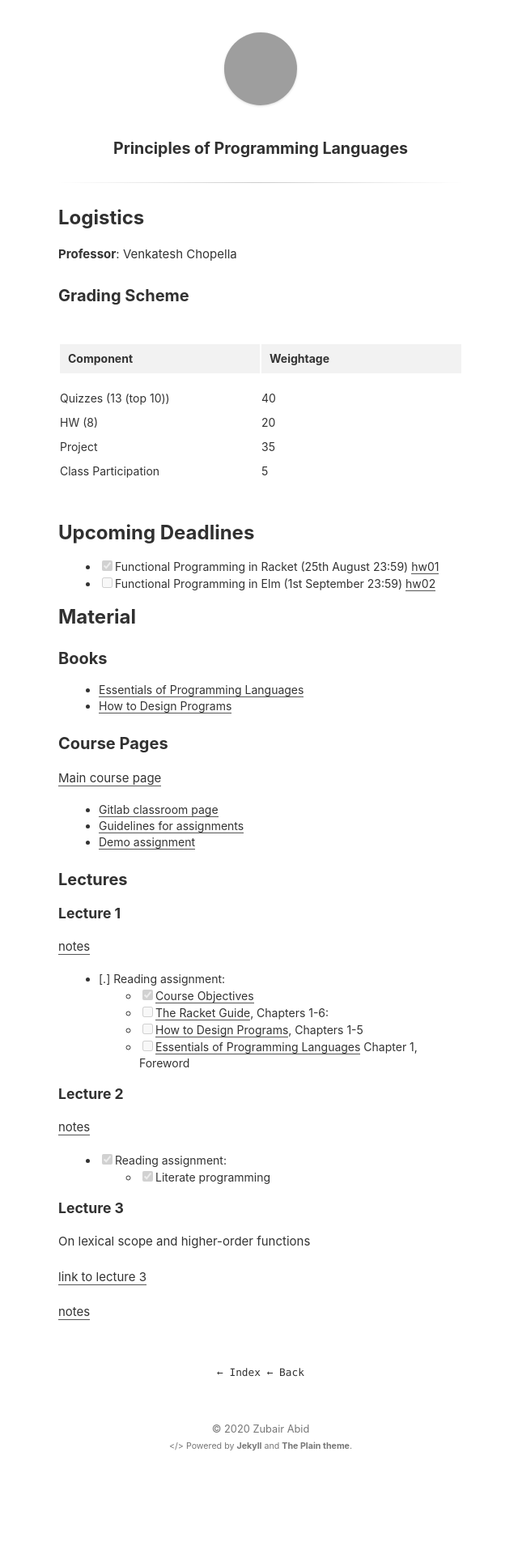
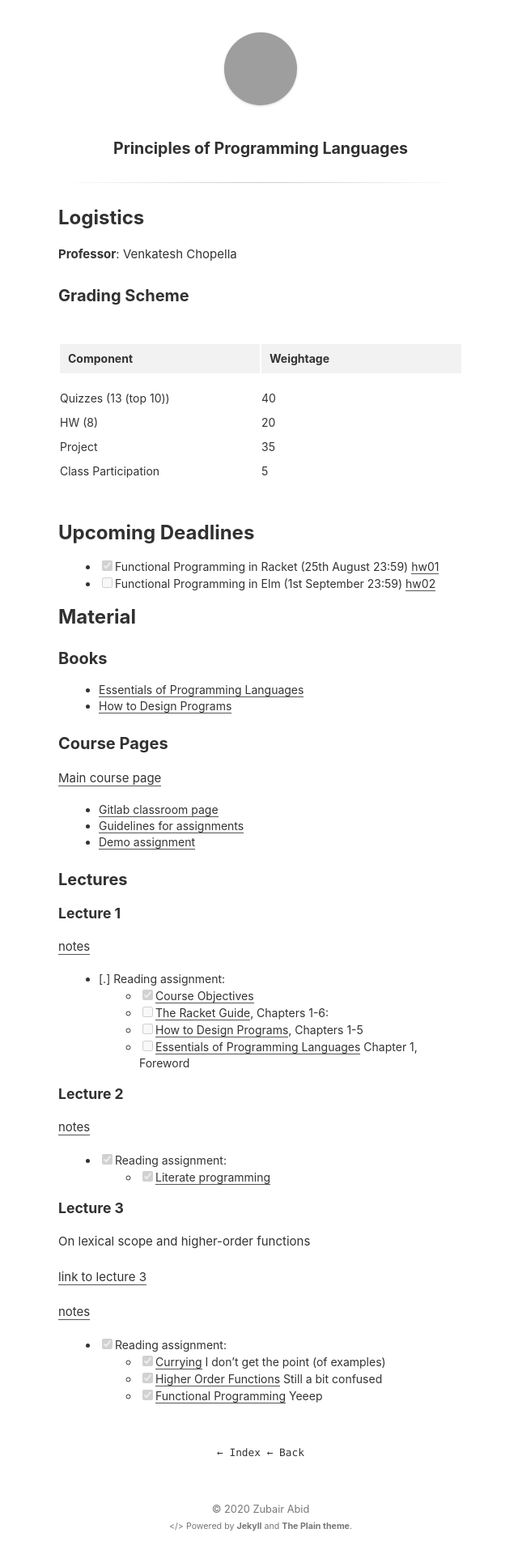
Before and after one commit to zubairabid/Semester7, a Jekyll site: the page built from subjects/PoPL/index.md, in a window 1280 px wide. Shown: the whole page at 81% size, without its empty margins (318-958 px from the left). Built offline with Jekyll 4.4.1, drawn with Linux system fonts in a browser that asks for light colours; before the commit the page ends 1831 px from its top, so only the background shows below that; grey boxes are pictures that could not be loaded.

Commit message:
IRE Class, misc

```diff
--- a/subjects/PoPL/index.md
+++ b/subjects/PoPL/index.md
@@ -56,7 +56,7 @@ layout: page
 [notes](notes/Lecture 2)
 
 - [X] Reading assignment:
-    - [X] Literate programming
+    - [X] [Literate programming]
 
 #### Lecture 3
 
@@ -66,24 +66,26 @@ On lexical scope and higher-order functions
 
 [notes](notes/Lecture 3)
 
+- [X] Reading assignment:
+    - [X] [Currying] I don't get the point (of examples)
+    - [X] [Higher Order Functions] Still a bit confused
+    - [X] [Functional Programming] Yeeep
 
 
 
-
-
+[Currying]: https://faculty.iiit.ac.in/~venkatesh.choppella/popl/current-topics/curry/index.html
+[Higher Order Functions]: https://faculty.iiit.ac.in/~venkatesh.choppella/popl/current-topics/fp/hof.html
+[Functional Programming]: https://faculty.iiit.ac.in/~venkatesh.choppella/popl/current-topics/fp/index.html
+[Literate programming]: https://faculty.iiit.ac.in/~venkatesh.choppella/popl/current-topics/literate-programming/index.html
 
 [Essentials of Programming Languages]: ./books/Essentials of Programming Languages 3e (MIT, 2008).pdf
-
 [link to lecture 3]: https://gitlab.com/popl/offerings/2020-monsoon-iiith/classroom/-/issues/5
-
 [Course Objectives]: https://faculty.iiit.ac.in/~venkatesh.choppella/popl/objective.html
 [The Racket Guide]: http://docs.racket-lang.org/guide/index.html
 [How to Design Programs]: https://htdp.org/2003-09-26/
-
 [Demo assignment]: https://gitlab.com/popl/offerings/2020-monsoon-iiith/classroom/-/tree/master/hws/hw00
 [Guidelines for assignments]: https://gitlab.com/popl/offerings/2020-monsoon-iiith/classroom/-/blob/master/hws/general-guidelines.org
 [Gitlab classroom page]: https://gitlab.com/popl/offerings/2020-monsoon-iiith/classroom
 [Main course page]: https://faculty.iiit.ac.in/~venkatesh.choppella/popl/
-
 [hw01]: https://gitlab.com/popl/offerings/2020-monsoon-iiith/classroom/-/blob/master/hws/hw01/index.org
 [hw02]: https://gitlab.com/popl/offerings/2020-monsoon-iiith/classroom/-/blob/master/hws/hw02/index.org
```
Also changed, not shown: subjects/cogsci/index.md (+1 -0 lines), 5 other files.
